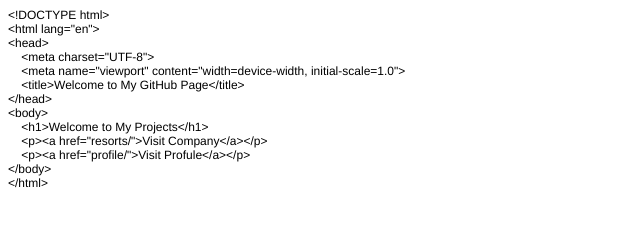
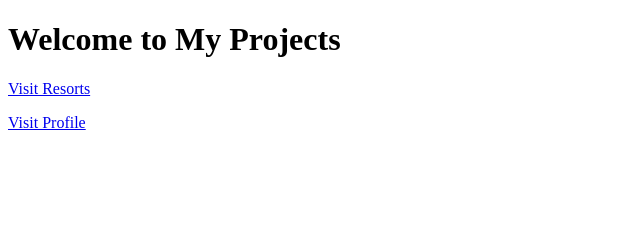
Before and after one commit to boslagu/boslagu.github.io, a plain HTML site: page index.html in a window 1280 px wide. Shown: the whole page, without its empty margins (0-640 px from the left). Drawn offline with Linux system fonts and the light colour scheme.

Commit message:
Changed index content

```diff
--- a/index.html
+++ b/index.html
@@ -1,28 +1,13 @@
-<!DOCTYPE html PUBLIC "-//W3C//DTD HTML 4.01//EN" "http://www.w3.org/TR/html4/strict.dtd">
-<html>
+<!DOCTYPE html>
+<html lang="en">
 <head>
-  <meta http-equiv="Content-Type" content="text/html; charset=utf-8">
-  <meta http-equiv="Content-Style-Type" content="text/css">
-  <title></title>
-  <meta name="Generator" content="Cocoa HTML Writer">
-  <meta name="CocoaVersion" content="2487.6">
-  <style type="text/css">
-    p.p1 {margin: 0.0px 0.0px 0.0px 0.0px; font: 12.0px Helvetica}
-  </style>
+    <meta charset="UTF-8">
+    <meta name="viewport" content="width=device-width, initial-scale=1.0">
+    <title>Welcome to My GitHub Page</title>
 </head>
 <body>
-<p class="p1">&lt;!DOCTYPE html&gt;</p>
-<p class="p1">&lt;html lang="en"&gt;</p>
-<p class="p1">&lt;head&gt;</p>
-<p class="p1"><span class="Apple-converted-space">    </span>&lt;meta charset="UTF-8"&gt;</p>
-<p class="p1"><span class="Apple-converted-space">    </span>&lt;meta name="viewport" content="width=device-width, initial-scale=1.0"&gt;</p>
-<p class="p1"><span class="Apple-converted-space">    </span>&lt;title&gt;Welcome to My GitHub Page&lt;/title&gt;</p>
-<p class="p1">&lt;/head&gt;</p>
-<p class="p1">&lt;body&gt;</p>
-<p class="p1"><span class="Apple-converted-space">    </span>&lt;h1&gt;Welcome to My Projects&lt;/h1&gt;</p>
-<p class="p1"><span class="Apple-converted-space">    </span>&lt;p&gt;&lt;a href="resorts/"&gt;Visit Company&lt;/a&gt;&lt;/p&gt;</p>
-<p class="p1"><span class="Apple-converted-space">    </span>&lt;p&gt;&lt;a href="profile/"&gt;Visit Profule&lt;/a&gt;&lt;/p&gt;</p>
-<p class="p1">&lt;/body&gt;</p>
-<p class="p1">&lt;/html&gt;</p>
+    <h1>Welcome to My Projects</h1>
+    <p><a href="resorts/">Visit Resorts</a></p>
+    <p><a href="profile/">Visit Profile</a></p>
 </body>
 </html>
```
